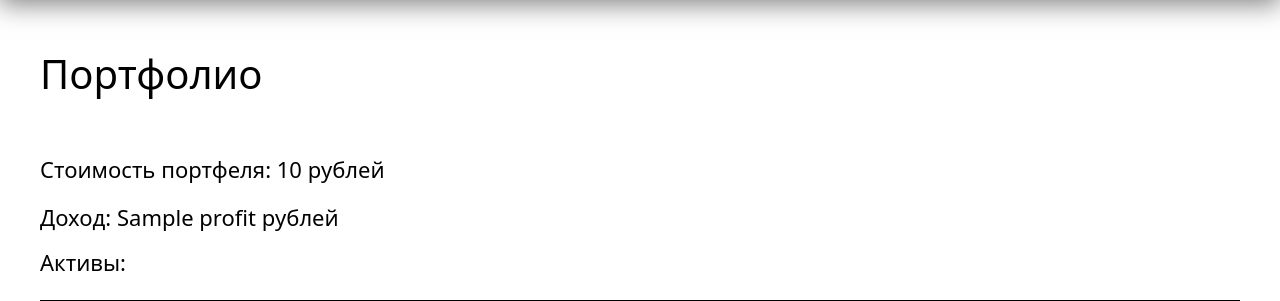
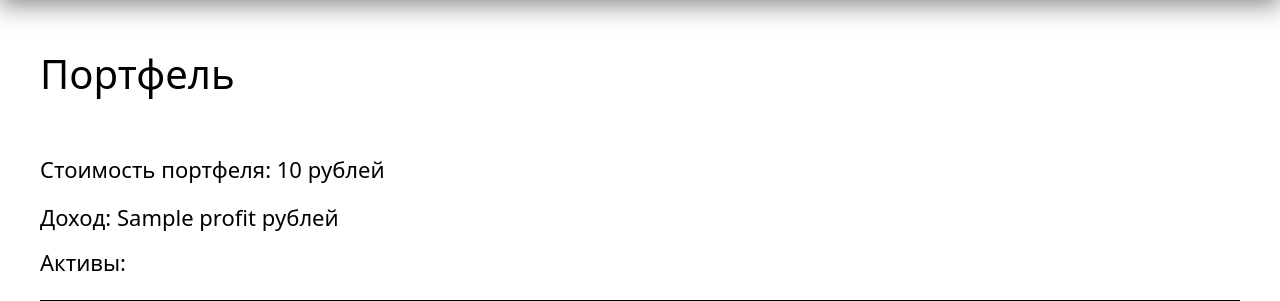
Before and after one commit to AntonBondar2000/FintexHakaton, a Django app: template core/templates/core/index.html in a window 1280 px wide. Shown: the part 100-401 px from the top of the page. Run offline with Django 3.2, Linux system fonts and the light colour scheme; the template is opened without the code that fills it: most values are stand-ins (such as "Sample title", 1, 10 or a date in 2020).

Commit message:
fix frontend bag

```diff
--- a/core/static/core/js/main.js
+++ b/core/static/core/js/main.js
@@ -27,6 +27,7 @@ var chart = new Chart(ctx, {
             display: true,
             text: 'Диверсификация по отраслям',
             position: 'bottom',
+            fontColor: '#000000',
             fontSize: 16,
             padding: 20
         }
--- a/core/templates/core/index.html
+++ b/core/templates/core/index.html
@@ -48,7 +48,7 @@
         </div>
     </header>
     <section class="portfolio">
-        <h1>Портфолио</h1>
+        <h1>Портфель</h1>
         <div class="portfolio__chars">
             <div class="portfolio__text">
                 Стоимость портфеля: {{ object_list.all_price_rub }} рублей
```
